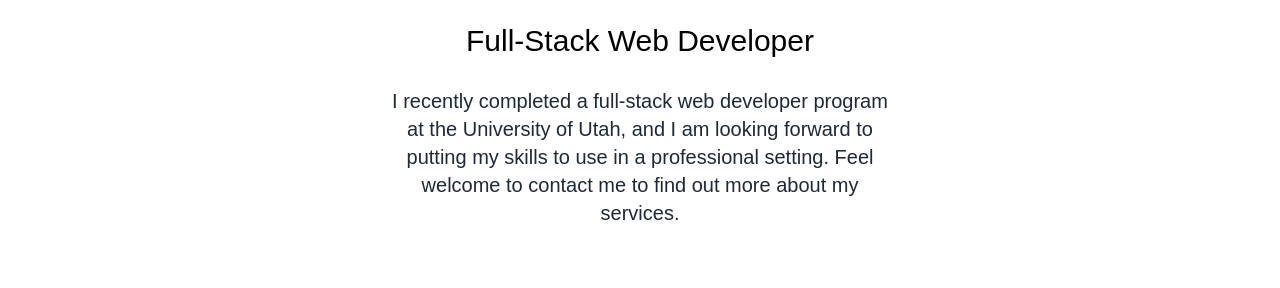
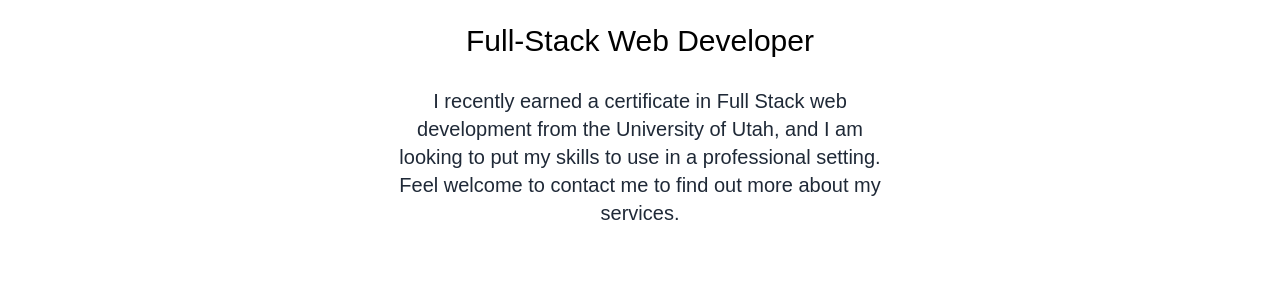
Before and after one commit to eatmorevegetabl/moival, a React (Create React App) app: page /#/ in a window 1280 px wide. Shown: the part 185-473 px from the top of the page. Built offline with nearby package versions, Linux system fonts and the light colour scheme.

Commit message:
updated wording in home page

```diff
--- a/src/pages/home.jsx
+++ b/src/pages/home.jsx
@@ -28,10 +28,10 @@ export default function Home() {
               Full-Stack Web Developer
             </h3>
             <p className='text-md py-5 leading-8 text-gray-800 md:text-xl max-w-lg mx-auto'>
-              I recently completed a full-stack web developer program at the
-              University of Utah, and I am looking forward to putting my skills
-              to use in a professional setting. Feel welcome to contact me to
-              find out more about my services.
+              I recently earned a certificate in Full Stack web development from
+              the University of Utah, and I am looking to put my skills to use
+              in a professional setting. Feel welcome to contact me to find out
+              more about my services.
             </p>
           </div>
           <div className='text-5xl flex justify-center'>
```
